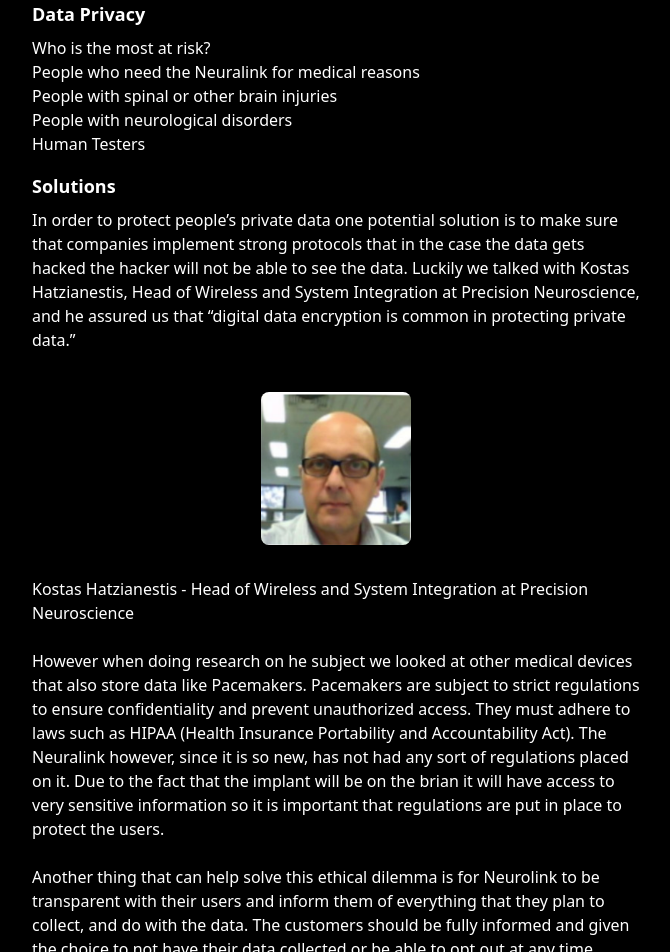
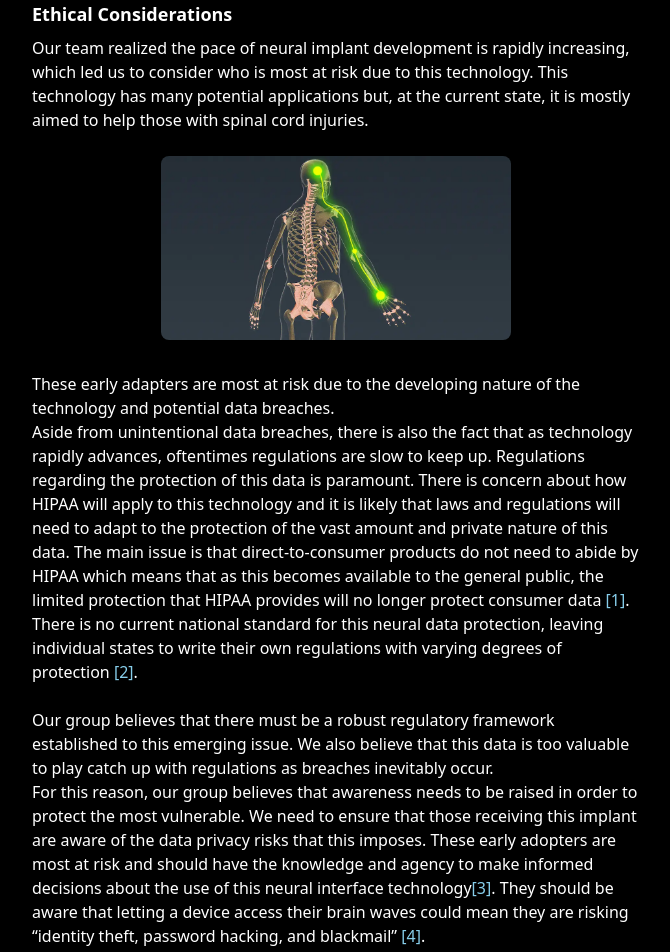
Before and after one commit to millerandrew1/ethics.github.io, a Next.js app: page / in a window 1280 px wide. Shown: the part 600-1552 px from the top of the page, without its empty margins (304-974 px from the left). Built offline with nearby package versions, Linux system fonts and the light colour scheme.

Commit message:
ethical considerations

```diff
--- a/app/page.tsx
+++ b/app/page.tsx
@@ -35,25 +35,47 @@ const Article: React.FC = () => {
         </section>
 
         <section className="mb-4">
-        <h2 className="text-white-600 font-bold text-lg mb-2">Data Privacy</h2>
-        <p>Who is the most at risk? </p>
-        <p>People who need the Neuralink for medical reasons</p>
-        <p>People with spinal or other brain injuries</p>
-        <p>People with neurological disorders</p>
-        <p>Human Testers</p>
+        <h2 className="text-white-600 font-bold text-lg mb-2">Ethical Considerations</h2>
+        <p>Our team realized the pace of neural implant development is rapidly increasing, which led us to consider who is most at risk due to this technology.
+          This technology has many potential applications but, at the current state, it is mostly aimed to help those with spinal cord injuries. </p>
+          <br></br>
+          <img src="tiny-neural-implant-spinal-injury-control-limbs.webp" alt="Brain Human Interface" className="mx-auto mb-8 rounded-lg" style={{ width: '350px', height: 'auto' }}/>
+          <p>These early adapters are most at risk due to the developing nature of the technology and potential data breaches. </p>
+          <p>
+          Aside from unintentional data breaches, there is also the fact that as technology rapidly advances, oftentimes regulations are slow to keep up.
+          Regulations regarding the protection of this data is paramount.
+          There is concern about how HIPAA will apply to this technology and it is likely that laws and regulations will need to adapt to the protection of the vast amount and private nature of this data.
+            The main issue is that direct-to-consumer products do not need to abide by HIPAA which means that as this becomes available to the general public, the limited protection that HIPAA provides will no longer protect consumer data <a href="https://www.ncbi.nlm.nih.gov/pmc/articles/PMC6814252/" style={{ color: '#87CEEB' }}target="_blank">[1]</a>.
+            There is no current national standard for this neural data protection, leaving individual states to write their own regulations with varying degrees of protection <a href="https://www.vox.com/future-perfect/24078512/brain-tech-privacy-rights-neurorights-colorado-yuste" style={{ color: '#87CEEB' }}target="_blank">[2]</a>.</p>
+          <br></br>
+          <p>Our group believes that there must be a robust regulatory framework established to this emerging issue.
+            We also believe that this data is too valuable to play catch up with regulations as breaches inevitably occur. </p>
+            <p>
+            For this reason, our group believes that awareness needs to be raised in order to protect the most vulnerable.
+            We need to ensure that those receiving this implant are aware of the data privacy risks that this imposes.
+            These early adopters are most at risk and should have the knowledge and agency to make informed decisions about the use of this neural interface technology<a href="https://blogs.ischool.berkeley.edu/w231/2021/07/09/brain-machine-interfaces-and-neuralink-privacy-and-ethical-concerns/" style={{ color: '#87CEEB' }}target="_blank">[3]</a>.
+            They should be aware that letting a device access their brain waves could mean they are risking “identity theft, password hacking, and blackmail” <a href="https://www.fastcompany.com/91029453/unpacking-the-ethical-issues-swirling-around-neuralink" style={{ color: '#87CEEB' }}target="_blank">[4]</a>.</p>
+            <p>It is necessary that Neuralink and other companies in this field are transparent and accountable with the handling, storage, and protection of user data.
+</p>
       </section>
 
       <section className="mb-4">
 
         <h2 className="text-white-600 font-bold text-lg mb-2">Solutions</h2>
 
-        <p>     In order to protect people’s private data one potential solution is to make sure that companies implement strong protocols that in the case the data gets hacked the hacker will not be able to see the data. Luckily we talked with Kostas Hatzianestis, Head of Wireless and System Integration at Precision Neuroscience, and he assured us that “digital data encryption is common in protecting private data.” </p>
+        <p>     In order to protect people’s private data one potential solution is to make sure that companies implement strong protocols that in the case the data gets hacked the hacker will not be able to see the data.
+          Luckily we talked with Kostas Hatzianestis, Head of Wireless and System Integration at Precision Neuroscience, and he assured us that “digital data encryption is common in protecting private data.” </p>
          <br></br></section>
       <img src="project.png" alt="Brain Human Interface" className="mx-auto mb-8 rounded-lg" style={{ width: '150px', height: 'auto' }}/>     <p>Kostas Hatzianestis - Head of Wireless and System Integration at Precision Neuroscience
 </p>
       <section className="mb-4">
-   <br></br> <p>   However when doing research on he subject we looked at other medical devices that also store data like Pacemakers. Pacemakers are subject to strict regulations to ensure confidentiality and prevent unauthorized access. They must adhere to laws such as HIPAA (Health Insurance Portability and Accountability Act). The Neuralink however, since it is so new, has not had any sort of regulations placed on it. Due to the fact that the implant will be on the brian it will have access to very sensitive information so it is important that regulations are put in place to protect the users. </p>
-          <br></br><p>   Another thing that can help solve this ethical dilemma is for Neurolink to be transparent with their users and inform them of everything that they plan to collect, and do with the data. The customers should be fully informed and given the choice to not have their data collected or be able to opt out at any time.
+   <br></br> <p>   However when doing research on he subject we looked at other medical devices that also store data like Pacemakers.
+    Pacemakers are subject to strict regulations to ensure confidentiality and prevent unauthorized access.
+    They must adhere to laws such as HIPAA (Health Insurance Portability and Accountability Act).
+    The Neuralink however, since it is so new, has not had any sort of regulations placed on it.
+    Due to the fact that the implant will be on the brian it will have access to very sensitive information so it is important that regulations are put in place to protect the users. </p>
+          <br></br><p>   Another thing that can help solve this ethical dilemma is for Neuralink to be transparent with their users and inform them of everything that they plan to collect, and do with the data.
+            The customers should be fully informed and given the choice to not have their data collected or be able to opt out at any time.
 </p>
 
 <br></br>
@@ -76,7 +98,11 @@ const Article: React.FC = () => {
 
       <section className="mb-4">
         <h2 className="text-white-600 font-bold text-lg mb-2">References</h2>
-        <p>Links</p>
+        <p>{"[1] https://www.ncbi.nlm.nih.gov/pmc/articles/PMC6814252/"}</p>
+        <p>{"[2] https://www.vox.com/future-perfect/24078512/brain-tech-privacy-rights-neurorights-colorado-yuste"}</p>
+        <p>{"[3] https://blogs.ischool.berkeley.edu/w231/2021/07/09/brain-machine-interfaces-and-neuralink-privacy-and-ethical-concerns/"}</p>
+        <p>{"[4] https://www.fastcompany.com/91029453/unpacking-the-ethical-issues-swirling-around-neuralink"}</p>
+
         <p>People contacted</p>
 
       </section>
```
Also changed, not shown: public/tiny-neural-implant-spinal-injury-control-limbs.webp (added).
